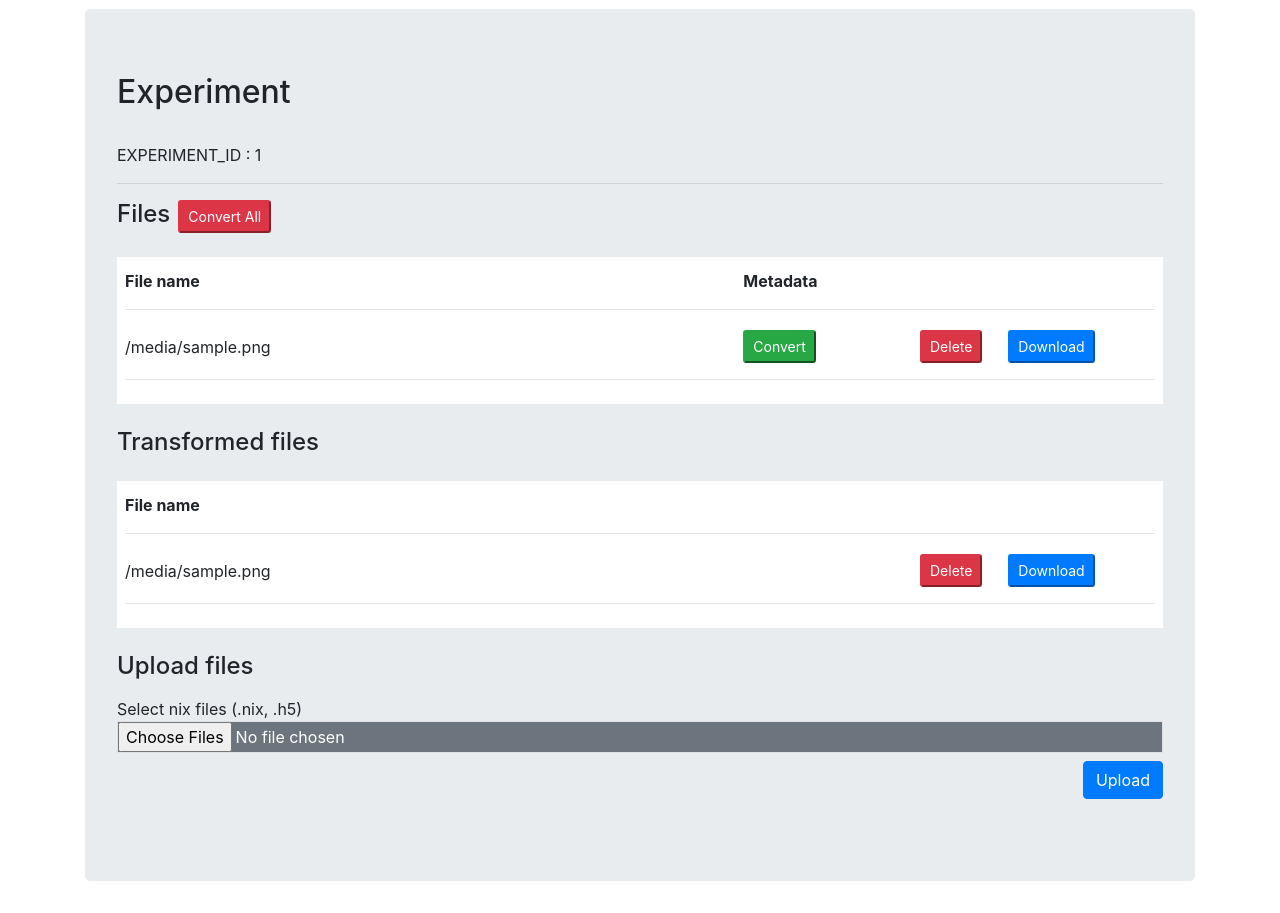
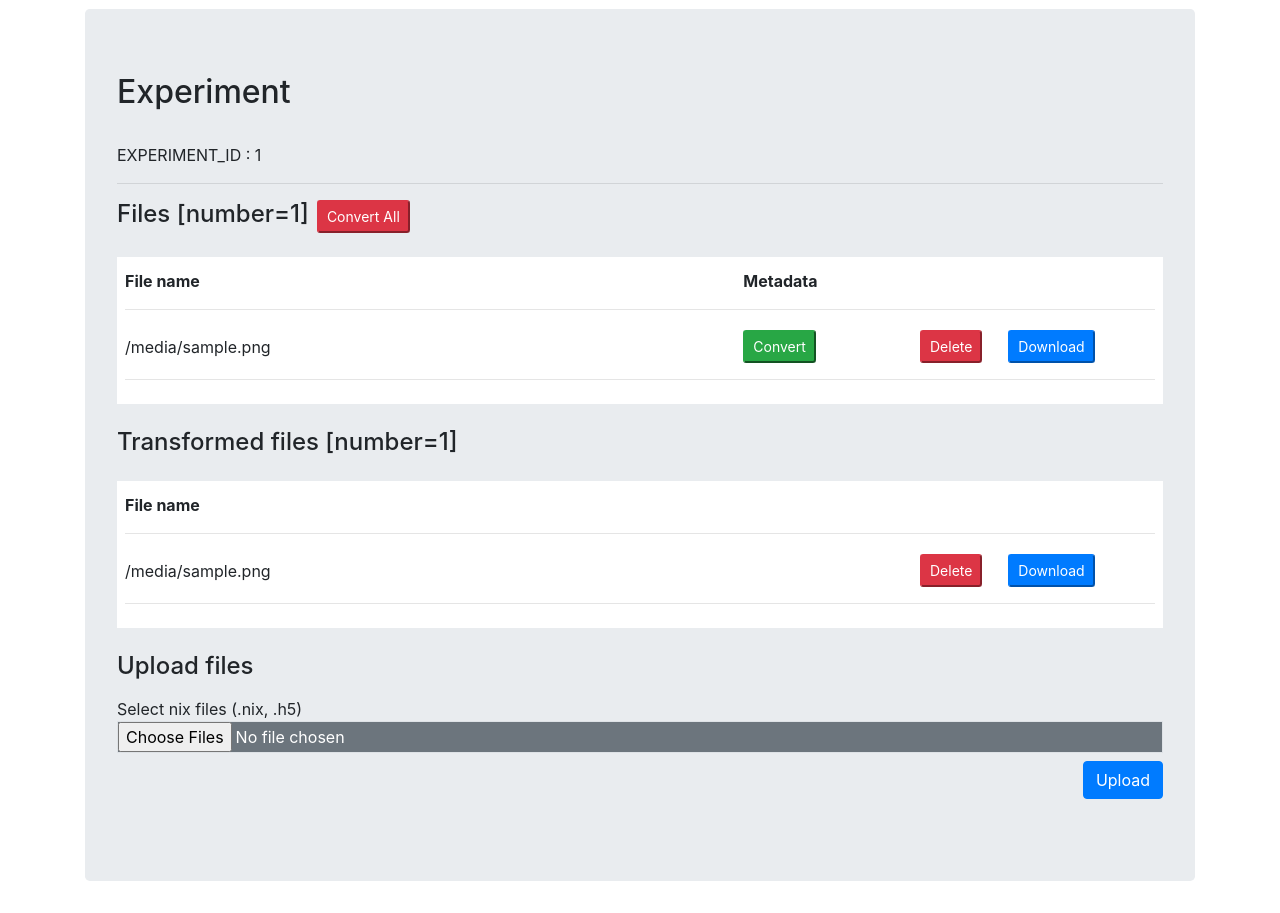
Before and after one commit to hard456/dp, a Django app: template templates/nix/experiment.html in a window 1280 px wide. Shown: the part 209-1122 px from the top of the page. Run offline with Django 3.2, Linux system fonts and the light colour scheme; the template is opened without the code that fills it: most values are stand-ins (such as "Sample title", 1, 10 or a date in 2020); parts of the project's set-up code (start-up, migrations or seed data) failed here and were passed over; some libraries are stand-ins or nearby versions.

Commit message:
počet experimenu nahranych zobrazen

```diff
--- a/templates/nix/experiment.html
+++ b/templates/nix/experiment.html
@@ -30,7 +30,7 @@
             <!-- NIX FILES -->
             {% if files %}
                 <hr>
-                <h4 class="h4-v2 mr-2 mb-4">Files</h4>
+                <h4 class="h4-v2 mr-2 mb-4">Files [number={{ files|length }}]</h4>
                 <form method="post" action="{% url 'convert_all' id=experiment_id %}" onsubmit="showModalWindow()">
                     {% csrf_token %}
                     <input type="submit" onclick="return confirm('Do you want to convert all files?')"
@@ -77,7 +77,7 @@
 
             <!-- JSON FILES -->
             {% if transformed_files %}
-                <h4 class="mb-2 mt-4">Transformed files</h4>
+                <h4 class="mb-2 mt-4">Transformed files [number={{ transformed_files|length }}]</h4>
 
                 <div class="bg-white p-2 mt-4">
                     <div class="row align-items-center">
```
